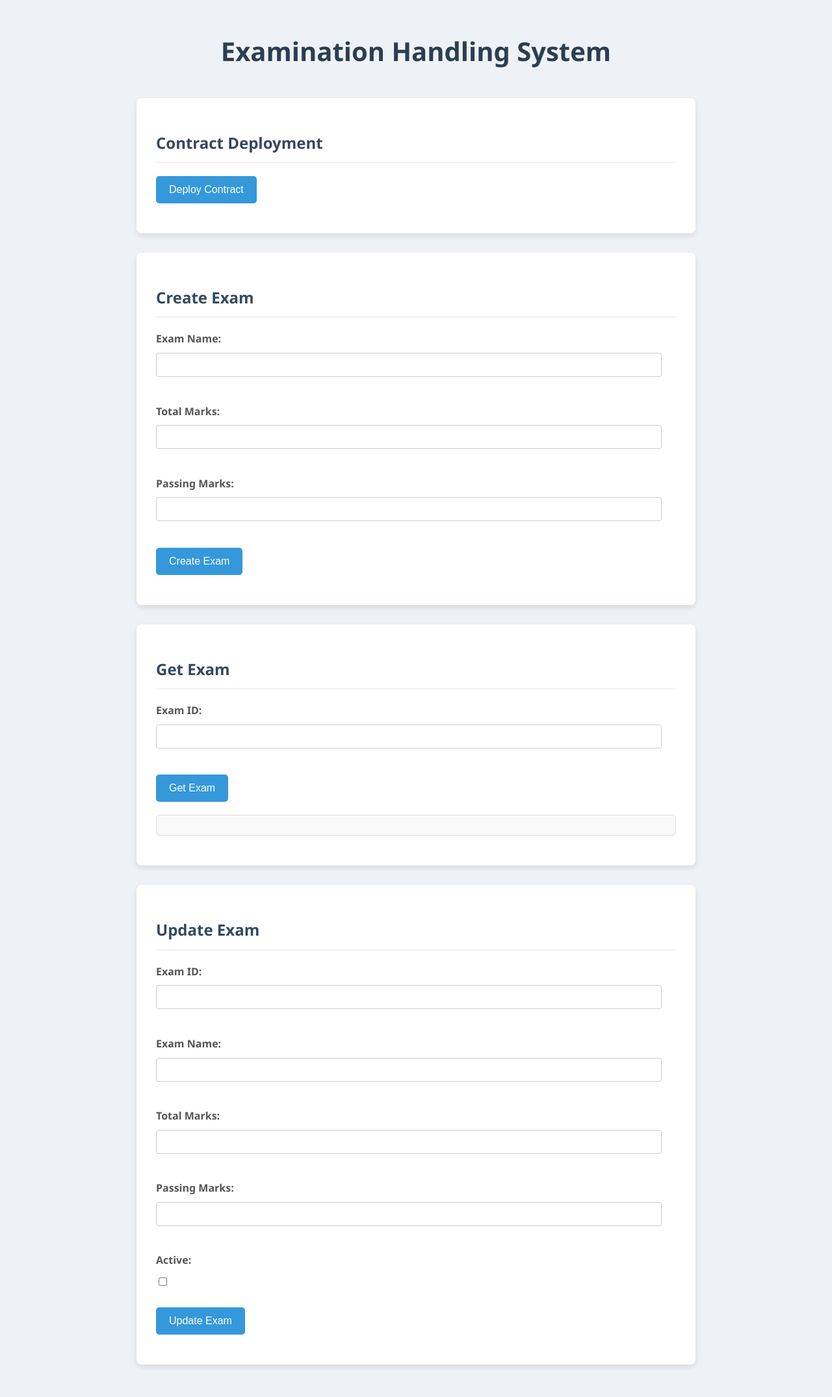
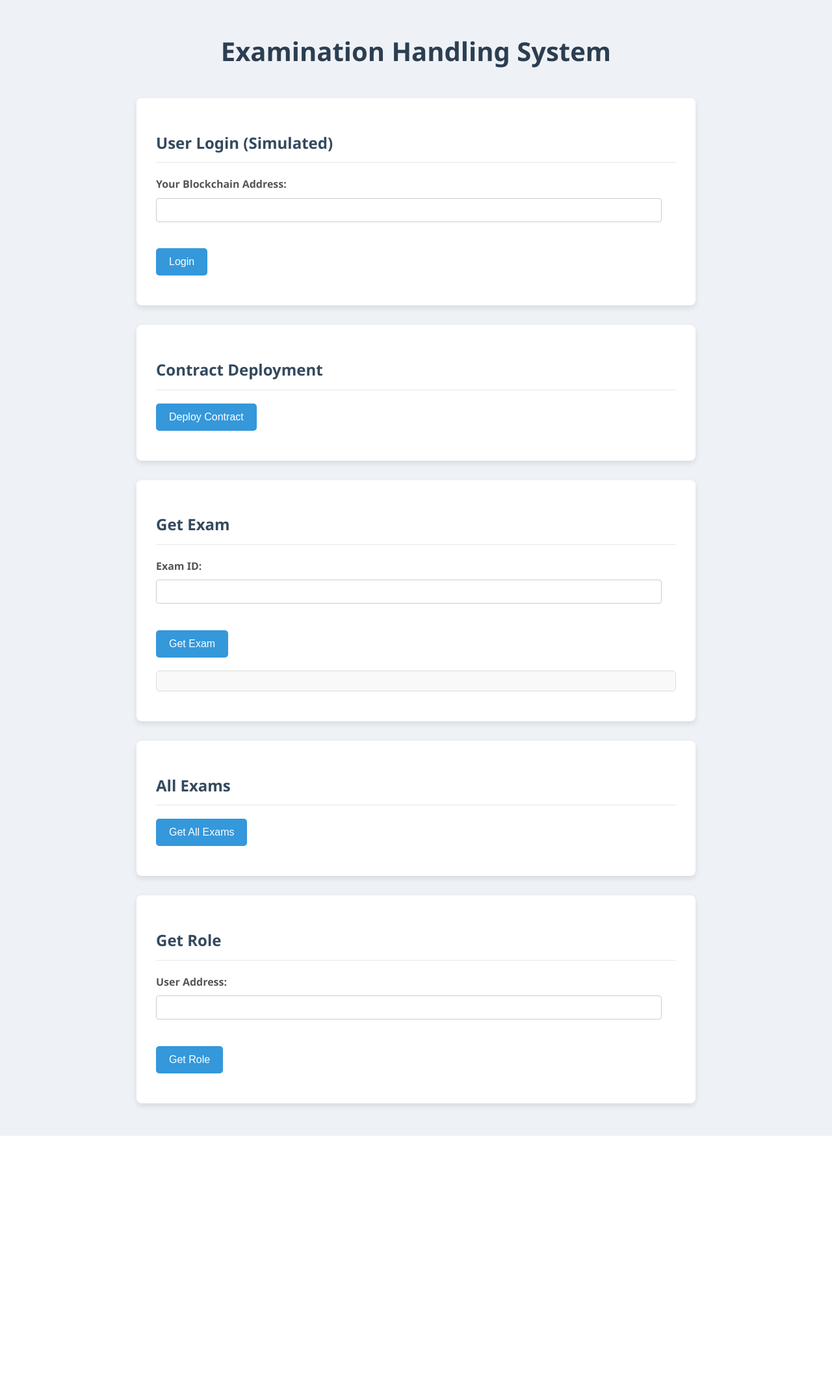
Before and after one commit to Super-mario11/Examination-Handling-System-_-Blockchain, a Flask app: page / in a window 1280 px wide. Shown: the whole page at 65% size. After the commit the page ends 1748 px from the top, so only its background shows below. Run offline with Flask 3, Linux system fonts and the light colour scheme.

Commit message:
Extented Version

```diff
--- a/backend/app.py
+++ b/backend/app.py
@@ -26,7 +26,7 @@ def index():
 def deploy_contract():
     global CONTRACT_ADDRESS
     try:
-        with open('../blockchain/artifacts/contracts/Examination.sol/Examination.json') as f:
+        with open('/home/shadower/Desktop/Blockchain V2/blockchain/artifacts/contracts/Examination.sol/Examination.json') as f:
             contract_json = json.load(f)
         abi = contract_json['abi']
         bytecode = contract_json['bytecode']
@@ -48,6 +48,51 @@ def deploy_contract():
         print(f"Error deploying contract: {e}")
         return jsonify({'error': str(e)}), 500
 
+@app.route('/assign-role', methods=['POST'])
+def assign_role():
+    if not CONTRACT_ADDRESS:
+        return jsonify({'error': 'Contract not deployed yet.'}), 400
+    try:
+        data = request.get_json()
+        user_address = w3.to_checksum_address(data['userAddress'])
+        role = int(data['role']) # 1 for Teacher, 2 for Student
+
+        with open('/home/shadower/Desktop/Blockchain V2/blockchain/artifacts/contracts/Examination.sol/Examination.json') as f:
+            contract_json = json.load(f)
+        abi = contract_json['abi']
+
+        contract = w3.eth.contract(address=CONTRACT_ADDRESS, abi=abi)
+        acct = w3.eth.accounts[0]
+
+        tx_hash = contract.functions.assignRole(user_address, role).transact({'from': acct})
+        w3.eth.wait_for_transaction_receipt(tx_hash)
+
+        return jsonify({'message': 'Role assigned successfully.'})
+    except Exception as e:
+        print(f"Error assigning role: {e}")
+        return jsonify({'error': str(e)}), 500
+
+@app.route('/get-role/<string:user_address>', methods=['GET'])
+def get_role(user_address):
+    user_address = w3.to_checksum_address(user_address)
+    if not CONTRACT_ADDRESS:
+        return jsonify({'error': 'Contract not deployed yet.'}), 400
+    try:
+        with open('/home/shadower/Desktop/Blockchain V2/blockchain/artifacts/contracts/Examination.sol/Examination.json') as f:
+            contract_json = json.load(f)
+        abi = contract_json['abi']
+
+        contract = w3.eth.contract(address=CONTRACT_ADDRESS, abi=abi)
+
+        role_id = contract.functions.getRole(user_address).call()
+        roles = {0: "None", 1: "Teacher", 2: "Student"}
+        role_name = roles.get(role_id, "Unknown")
+
+        return jsonify({'role': role_name})
+    except Exception as e:
+        print(f"Error getting role: {e}")
+        return jsonify({'error': str(e)}), 500
+
 @app.route('/create-exam', methods=['POST'])
 def create_exam():
     if not CONTRACT_ADDRESS:
@@ -58,7 +103,7 @@ def create_exam():
         total_marks = int(data['totalMarks'])
         passing_marks = int(data['passingMarks'])
 
-        with open('../blockchain/artifacts/contracts/Examination.sol/Examination.json') as f:
+        with open('/home/shadower/Desktop/Blockchain V2/blockchain/artifacts/contracts/Examination.sol/Examination.json') as f:
             contract_json = json.load(f)
         abi = contract_json['abi']
 
@@ -78,7 +123,7 @@ def get_exam(exam_id):
     if not CONTRACT_ADDRESS:
         return jsonify({'error': 'Contract not deployed yet.'}), 400
     try:
-        with open('../blockchain/artifacts/contracts/Examination.sol/Examination.json') as f:
+        with open('/home/shadower/Desktop/Blockchain V2/blockchain/artifacts/contracts/Examination.sol/Examination.json') as f:
             contract_json = json.load(f)
         abi = contract_json['abi']
 
@@ -113,7 +158,7 @@ def update_exam():
         passing_marks = int(data['passingMarks'])
         active = bool(data['active'])
 
-        with open('../blockchain/artifacts/contracts/Examination.sol/Examination.json') as f:
+        with open('/home/shadower/Desktop/Blockchain V2/blockchain/artifacts/contracts/Examination.sol/Examination.json') as f:
             contract_json = json.load(f)
         abi = contract_json['abi']
 
@@ -128,5 +173,107 @@ def update_exam():
         print(f"Error updating exam: {e}")
         return jsonify({'error': str(e)}), 500
 
+@app.route('/submit-exam', methods=['POST'])
+def submit_exam():
+    if not CONTRACT_ADDRESS:
+        return jsonify({'error': 'Contract not deployed yet.'}), 400
+    try:
+        data = request.get_json()
+        exam_id = int(data['examId'])
+        answers_hash = data['answersHash']
+        student_address_from_frontend = w3.to_checksum_address(data['studentAddress'])
+
+        with open('/home/shadower/Desktop/Blockchain V2/blockchain/artifacts/contracts/Examination.sol/Examination.json') as f:
+            contract_json = json.load(f)
+        abi = contract_json['abi']
+
+        contract = w3.eth.contract(address=CONTRACT_ADDRESS, abi=abi)
+        # Use the student's address from the frontend as the sender
+        tx_hash = contract.functions.submitExam(exam_id, answers_hash).transact({'from': student_address_from_frontend})
+        w3.eth.wait_for_transaction_receipt(tx_hash)
+
+        return jsonify({'message': 'Exam submitted successfully.'})
+    except Exception as e:
+        print(f"Error submitting exam: {e}")
+        return jsonify({'error': str(e)}), 500
+
+@app.route('/grade-exam', methods=['POST'])
+def grade_exam():
+    if not CONTRACT_ADDRESS:
+        return jsonify({'error': 'Contract not deployed yet.'}), 400
+    try:
+        data = request.get_json()
+        exam_id = int(data['examId'])
+        student_address = w3.to_checksum_address(data['studentAddress'])
+        grade = int(data['grade'])
+
+        with open('/home/shadower/Desktop/Blockchain V2/blockchain/artifacts/contracts/Examination.sol/Examination.json') as f:
+            contract_json = json.load(f)
+        abi = contract_json['abi']
+
+        contract = w3.eth.contract(address=CONTRACT_ADDRESS, abi=abi)
+        acct = w3.eth.accounts[0]
+
+        # Log the role of the account attempting to grade
+        contract_instance = w3.eth.contract(address=CONTRACT_ADDRESS, abi=abi)
+        current_role_id = contract_instance.functions.getRole(acct).call()
+        roles = {0: "None", 1: "Teacher", 2: "Student"}
+        current_role_name = roles.get(current_role_id, "Unknown")
+        print(f"Account {acct} has role: {current_role_name}")
+
+        tx_hash = contract.functions.gradeExam(exam_id, student_address, grade).transact({'from': acct})
+        w3.eth.wait_for_transaction_receipt(tx_hash)
+
+        return jsonify({'message': 'Exam graded successfully.'})
+    except Exception as e:
+        print(f"Error grading exam: {e}")
+        return jsonify({'error': str(e)}), 500
+
+@app.route('/get-submission/<int:exam_id>/<string:student_address>', methods=['GET'])
+def get_submission(exam_id, student_address):
+    student_address = w3.to_checksum_address(student_address)
+    if not CONTRACT_ADDRESS:
+        return jsonify({'error': 'Contract not deployed yet.'}), 400
+    try:
+        with open('/home/shadower/Desktop/Blockchain V2/blockchain/artifacts/contracts/Examination.sol/Examination.json') as f:
+            contract_json = json.load(f)
+        abi = contract_json['abi']
+
+        contract = w3.eth.contract(address=CONTRACT_ADDRESS, abi=abi)
+
+        submission = contract.functions.getSubmission(exam_id, student_address).call()
+
+        if submission[0] == 0: # Check if submission exists
+            return jsonify({'error': 'Submission not found.'}), 404
+
+        submission_data = {
+            'examId': submission[0],
+            'studentAddress': submission[1],
+            'answersHash': submission[2],
+            'grade': submission[3],
+            'graded': submission[4]
+        }
+        return jsonify(submission_data)
+    except Exception as e:
+        print(f"Error getting submission: {e}")
+        return jsonify({'error': str(e)}), 500
+
+@app.route('/get-exam-id-counter', methods=['GET'])
+def get_exam_id_counter():
+    if not CONTRACT_ADDRESS:
+        return jsonify({'error': 'Contract not deployed yet.'}), 400
+    try:
+        with open('/home/shadower/Desktop/Blockchain V2/blockchain/artifacts/contracts/Examination.sol/Examination.json') as f:
+            contract_json = json.load(f)
+        abi = contract_json['abi']
+
+        contract = w3.eth.contract(address=CONTRACT_ADDRESS, abi=abi)
+
+        counter = contract.functions.examIdCounter().call()
+        return jsonify({'examIdCounter': counter})
+    except Exception as e:
+        print(f"Error getting exam ID counter: {e}")
+        return jsonify({'error': str(e)}), 500
+
 if __name__ == '__main__':
     app.run(debug=True)
--- a/backend/static/script.js
+++ b/backend/static/script.js
@@ -1,3 +1,54 @@
+let loggedInAddress = null;
+let loggedInRole = null;
+
+function showDashboard(role) {
+    document.getElementById('teacherDashboard').style.display = 'none';
+    document.getElementById('studentDashboard').style.display = 'none';
+    document.getElementById('publicView').style.display = 'block'; // Always show public view
+
+    if (role === 'Teacher') {
+        document.getElementById('teacherDashboard').style.display = 'block';
+    } else if (role === 'Student') {
+        document.getElementById('studentDashboard').style.display = 'block';
+    }
+}
+
+document.getElementById('loginForm').addEventListener('submit', async (event) => {
+    event.preventDefault();
+    const statusElement = document.getElementById('loginStatus');
+    const loggedInUserRoleElement = document.getElementById('loggedInUserRole');
+    statusElement.innerText = 'Logging in...';
+    loggedInUserRoleElement.innerText = '';
+
+    const loginAddress = document.getElementById('loginAddress').value;
+
+    try {
+        const response = await fetch(`/get-role/${loginAddress}`);
+        const data = await response.json();
+        if (response.ok) {
+            loggedInAddress = loginAddress;
+            loggedInRole = data.role;
+            loggedInUserRoleElement.innerText = `Logged in as: ${loggedInAddress} (Role: ${loggedInRole})`;
+            statusElement.innerText = 'Login successful.';
+            showDashboard(loggedInRole);
+        } else {
+            statusElement.innerText = `Error: ${data.error}`;
+            loggedInAddress = null;
+            loggedInRole = null;
+            showDashboard(null); // Show only public view
+        }
+    } catch (error) {
+        console.error('Error during login:', error);
+        statusElement.innerText = 'Error during login.';
+        loggedInAddress = null;
+        loggedInRole = null;
+        showDashboard(null); // Show only public view
+    }
+});
+
+// Initial display
+showDashboard(null);
+
 document.getElementById('deployContract').addEventListener('click', async () => {
     const statusElement = document.getElementById('deploymentStatus');
     statusElement.innerText = 'Deploying contract...';
@@ -18,6 +69,58 @@ document.getElementById('deployContract').addEventListener('click', async () =>
     } catch (error) {
         console.error('Error deploying contract:', error);
         statusElement.innerText = 'Error deploying contract.';
+    }
+});
+
+document.getElementById('assignRoleForm').addEventListener('submit', async (event) => {
+    event.preventDefault();
+    const statusElement = document.getElementById('assignRoleStatus');
+    statusElement.innerText = 'Assigning role...';
+
+    const userAddress = document.getElementById('userAddress').value;
+    const role = document.getElementById('role').value;
+
+    try {
+        const response = await fetch('/assign-role', {
+            method: 'POST',
+            headers: {
+                'Content-Type': 'application/json',
+            },
+            body: JSON.stringify({ userAddress: userAddress, role: role }),
+        });
+        const data = await response.json();
+        if (response.ok) {
+            statusElement.innerText = data.message;
+        } else {
+            statusElement.innerText = `Error: ${data.error}`;
+        }
+    } catch (error) {
+        console.error('Error assigning role:', error);
+        statusElement.innerText = 'Error assigning role.';
+    }
+});
+
+document.getElementById('getRoleForm').addEventListener('submit', async (event) => {
+    event.preventDefault();
+    const statusElement = document.getElementById('getRoleStatus');
+    const userRoleElement = document.getElementById('userRole');
+    statusElement.innerText = 'Fetching role...';
+    userRoleElement.innerText = '';
+
+    const getRoleAddress = document.getElementById('getRoleAddress').value;
+
+    try {
+        const response = await fetch(`/get-role/${getRoleAddress}`);
+        const data = await response.json();
+        if (response.ok) {
+            userRoleElement.innerText = `Role: ${data.role}`;
+            statusElement.innerText = 'Role fetched successfully.';
+        } else {
+            statusElement.innerText = `Error: ${data.error}`;
+        }
+    } catch (error) {
+        console.error('Error fetching role:', error);
+        statusElement.innerText = 'Error fetching role.';
     }
 });
 
@@ -72,6 +175,7 @@ document.getElementById('getExamForm').addEventListener('submit', async (event)
             `;
             statusElement.innerText = 'Exam fetched successfully.';
         } else {
+            examDetailsDiv.innerHTML = '';
             statusElement.innerText = `Error: ${data.error}`;
         }
     } catch (error) {
@@ -110,3 +214,139 @@ document.getElementById('updateExamForm').addEventListener('submit', async (even
         statusElement.innerText = 'Error updating exam.';
     }
 });
+
+document.getElementById('submitExamForm').addEventListener('submit', async (event) => {
+    event.preventDefault();
+    const statusElement = document.getElementById('submitExamStatus');
+    statusElement.innerText = 'Submitting exam...';
+
+    const examId = document.getElementById('submitExamId').value;
+    const answersHash = document.getElementById('answersHash').value;
+
+    try {
+        const response = await fetch('/submit-exam', {
+            method: 'POST',
+            headers: {
+                'Content-Type': 'application/json',
+            },
+            body: JSON.stringify({ examId: examId, answersHash: answersHash, studentAddress: loggedInAddress }),
+        });
+        const data = await response.json();
+        if (response.ok) {
+            statusElement.innerText = data.message;
+        } else {
+            statusElement.innerText = `Error: ${data.error}`;
+        }
+    } catch (error) {
+        console.error('Error submitting exam:', error);
+        statusElement.innerText = 'Error submitting exam.';
+    }
+});
+
+document.getElementById('gradeExamForm').addEventListener('submit', async (event) => {
+    event.preventDefault();
+    const statusElement = document.getElementById('gradeExamStatus');
+    statusElement.innerText = 'Grading exam...';
+
+    const examId = document.getElementById('gradeExamId').value;
+    const studentAddress = document.getElementById('studentAddress').value;
+    const grade = document.getElementById('grade').value;
+
+    try {
+        const response = await fetch('/grade-exam', {
+            method: 'POST',
+            headers: {
+                'Content-Type': 'application/json',
+            },
+            body: JSON.stringify({ examId: examId, studentAddress: studentAddress, grade: grade }),
+        });
+        const data = await response.json();
+        if (response.ok) {
+            statusElement.innerText = data.message;
+        } else {
+            statusElement.innerText = `Error: ${data.error}`;
+        }
+    } catch (error) {
+        console.error('Error grading exam:', error);
+        statusElement.innerText = 'Error grading exam.';
+    }
+});
+
+document.getElementById('getSubmissionForm').addEventListener('submit', async (event) => {
+    event.preventDefault();
+    const statusElement = document.getElementById('getSubmissionStatus');
+    const submissionDetailsDiv = document.getElementById('submissionDetails');
+    statusElement.innerText = 'Fetching submission...';
+    submissionDetailsDiv.innerHTML = '';
+
+    const examId = document.getElementById('getSubmissionExamId').value;
+    const studentAddress = document.getElementById('getSubmissionStudentAddress').value;
+
+    try {
+        const response = await fetch(`/get-submission/${examId}/${studentAddress}`);
+        const data = await response.json();
+        if (response.ok) {
+            submissionDetailsDiv.innerHTML = `
+                <p><strong>Exam ID:</strong> ${data.examId}</p>
+                <p><strong>Student Address:</strong> ${data.studentAddress}</p>
+                <p><strong>Answers Hash:</strong> ${data.answersHash}</p>
+                <p><strong>Grade:</strong> ${data.grade}</p>
+                <p><strong>Graded:</strong> ${data.graded}</p>
+            `;
+            statusElement.innerText = 'Submission fetched successfully.';
+        } else {
+            submissionDetailsDiv.innerHTML = '';
+            statusElement.innerText = `Error: ${data.error}`;
+        }
+    } catch (error) {
+        console.error('Error fetching submission:', error);
+        statusElement.innerText = 'Error fetching submission.';
+    }
+});
+
+document.getElementById('getAllExams').addEventListener('click', async () => {
+    const statusElement = document.getElementById('getAllExamsStatus');
+    const allExamsListDiv = document.getElementById('allExamsList');
+    statusElement.innerText = 'Fetching all exams...';
+    allExamsListDiv.innerHTML = '';
+
+    try {
+        const counterResponse = await fetch('/get-exam-id-counter');
+        const counterData = await counterResponse.json();
+        if (!counterResponse.ok) {
+            statusElement.innerText = `Error: ${counterData.error}`;
+            return;
+        }
+        const examIdCounter = counterData.examIdCounter;
+
+        if (examIdCounter === 0) {
+            statusElement.innerText = 'No exams created yet.';
+            return;
+        }
+
+        let examsHtml = '<h3>Available Exams:</h3><ul>';
+        for (let i = 1; i <= examIdCounter; i++) {
+            const examResponse = await fetch(`/get-exam/${i}`);
+            const examData = await examResponse.json();
+            if (examResponse.ok) {
+                examsHtml += `
+                    <li>
+                        <strong>ID:</strong> ${examData.id}<br>
+                        <strong>Name:</strong> ${examData.name}<br>
+                        <strong>Total Marks:</strong> ${examData.totalMarks}<br>
+                        <strong>Passing Marks:</strong> ${examData.passingMarks}<br>
+                        <strong>Active:</strong> ${examData.active}
+                    </li>
+                `;
+            } else {
+                examsHtml += `<li>Error fetching exam ${i}: ${examData.error}</li>`;
+            }
+        }
+        examsHtml += '</ul>';
+        allExamsListDiv.innerHTML = examsHtml;
+        statusElement.innerText = 'All exams fetched successfully.';
+    } catch (error) {
+        console.error('Error fetching all exams:', error);
+        statusElement.innerText = 'Error fetching all exams.';
+    }
+});
--- a/backend/templates/index.html
+++ b/backend/templates/index.html
@@ -10,9 +10,37 @@
     <h1>Examination Handling System</h1>
 
     <section>
+        <h2>User Login (Simulated)</h2>
+        <form id="loginForm">
+            <label for="loginAddress">Your Blockchain Address:</label>
+            <input type="text" id="loginAddress" required><br><br>
+            <button type="submit">Login</button>
+        </form>
+        <p id="loginStatus"></p>
+        <p id="loggedInUserRole"></p>
+    </section>
+
+    <section>
         <h2>Contract Deployment</h2>
         <button id="deployContract">Deploy Contract</button>
         <p id="deploymentStatus"></p>
+    </section>
+
+    <div id="teacherDashboard" style="display:none;">
+
+        <section>
+            <h2>Assign Role</h2>
+            <form id="assignRoleForm">
+                <label for="userAddress">User Address:</label>
+                <input type="text" id="userAddress" required><br><br>
+                <label for="role">Role:</label>
+                <select id="role">
+                    <option value="1">Teacher</option>
+                    <option value="2">Student</option>
+                </select><br><br>
+                <button type="submit">Assign Role</button>
+            </form>
+            <p id="assignRoleStatus"></p>
         </section>
 
         <section>
@@ -27,17 +55,6 @@
                 <button type="submit">Create Exam</button>
             </form>
             <p id="createExamStatus"></p>
-    </section>
-
-    <section>
-        <h2>Get Exam</h2>
-        <form id="getExamForm">
-            <label for="getExamId">Exam ID:</label>
-            <input type="number" id="getExamId" required><br><br>
-            <button type="submit">Get Exam</button>
-        </form>
-        <div id="examDetails"></div>
-        <p id="getExamStatus"></p>
         </section>
 
         <section>
@@ -58,6 +75,80 @@
             <p id="updateExamStatus"></p>
         </section>
 
+        <section>
+            <h2>Grade Exam</h2>
+            <form id="gradeExamForm">
+                <label for="gradeExamId">Exam ID:</label>
+                <input type="number" id="gradeExamId" required><br><br>
+                <label for="studentAddress">Student Address:</label>
+                <input type="text" id="studentAddress" required><br><br>
+                <label for="grade">Grade:</label>
+                <input type="number" id="grade" required><br><br>
+                <button type="submit">Grade Exam</button>
+            </form>
+            <p id="gradeExamStatus"></p>
+        </section>
+    </div>
+
+    <div id="studentDashboard" style="display:none;">
+        <h2>Student Dashboard</h2>
+        <section>
+            <h2>Submit Exam</h2>
+            <form id="submitExamForm">
+                <label for="submitExamId">Exam ID:</label>
+                <input type="number" id="submitExamId" required><br><br>
+                <label for="answersHash">Answers Hash:</label>
+                <input type="text" id="answersHash" required><br><br>
+                <button type="submit">Submit Exam</button>
+            </form>
+            <p id="submitExamStatus"></p>
+        </section>
+
+        <section>
+            <h2>Get Submission</h2>
+            <form id="getSubmissionForm">
+                <label for="getSubmissionExamId">Exam ID:</label>
+                <input type="number" id="getSubmissionExamId" required><br><br>
+                <label for="getSubmissionStudentAddress">Student Address:</label>
+                <input type="text" id="getSubmissionStudentAddress" required><br><br>
+                <button type="submit">Get Submission</button>
+            </form>
+            <div id="submissionDetails"></div>
+            <p id="getSubmissionStatus"></p>
+        </section>
+    </div>
+
+    <div id="publicView">
+        <section>
+            <h2>Get Exam</h2>
+            <form id="getExamForm">
+                <label for="getExamId">Exam ID:</label>
+                <input type="number" id="getExamId" required><br><br>
+                <button type="submit">Get Exam</button>
+            </form>
+            <div id="examDetails"></div>
+            <p id="getExamStatus"></p>
+        </section>
+
+        <section>
+            <h2>All Exams</h2>
+            <button id="getAllExams">Get All Exams</button>
+            <div id="allExamsList"></div>
+            <p id="getAllExamsStatus"></p>
+        </section>
+
+        <section>
+            <h2>Get Role</h2>
+            <form id="getRoleForm">
+                <label for="getRoleAddress">User Address:</label>
+                <input type="text" id="getRoleAddress" required><br><br>
+                <button type="submit">Get Role</button>
+            </form>
+            <p id="userRole"></p>
+            <p id="getRoleStatus"></p>
+        </section>
+    </div>
+
     <script src="{{ url_for('static', filename='script.js') }}"></script>
 </body>
 </html>
```
Also changed, not shown: 1 other file. Lines whose indentation alone changed are shown as unchanged.
